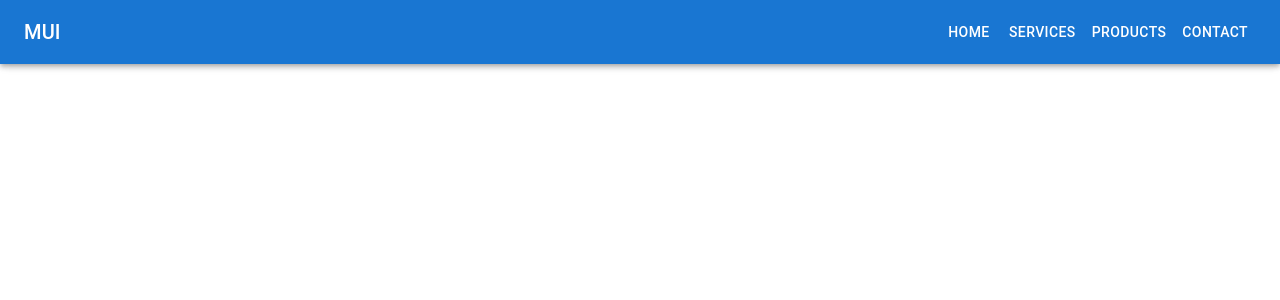
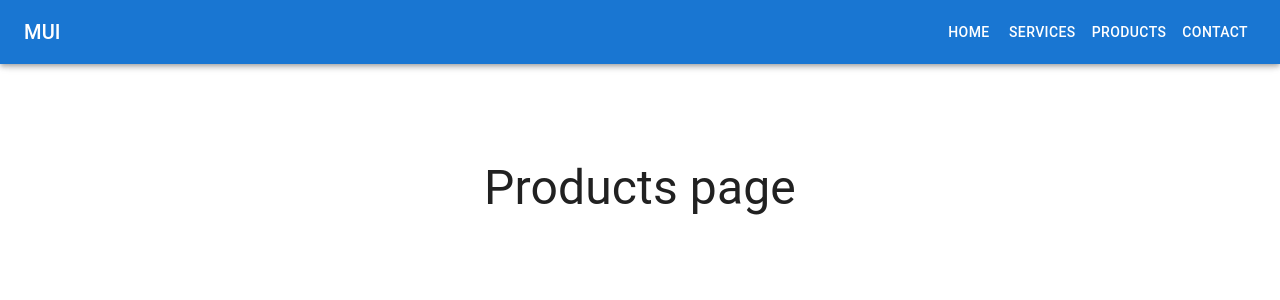
Before and after one commit to Hdror/reactTS-matrix, a React (Vite) app: page /products in a window 1280 px wide. Shown: the top 300 px of the page. Built offline with nearby package versions, Linux system fonts and the light colour scheme.

Commit message:
building pages

```diff
--- a/src/App.tsx
+++ b/src/App.tsx
@@ -3,6 +3,8 @@ import NavBar from './components/nav-bar'
 import { Routes, Route, Navigate } from 'react-router-dom'
 import HomePage from './pages/home-page'
 import Contact from './pages/contact'
+import Services from './pages/services'
+import Products from './pages/products'
 
 function App() {
   return (
@@ -10,6 +12,8 @@ function App() {
       <NavBar />
       <Routes>
         <Route path="/contact" element={<Contact/>} />
+        <Route path="/services" element={<Services/>} />
+        <Route path="/products" element={<Products/>} />
         <Route path='/home' element={<Navigate to={'/'} replace />} />
         <Route path="/" element={<HomePage />} />
       </Routes>
--- a/src/components/contact-form.tsx
+++ b/src/components/contact-form.tsx
@@ -1,9 +1,10 @@
-import { useForm } from "react-hook-form";
-import { InputLabel,TextField } from '@mui/material';
+import { SubmitHandler, useForm } from "react-hook-form";
+import { InputLabel, TextField } from '@mui/material';
 
-type FormInputs = {
+interface FormInputs  {
     emailAddress: string
 }
+
 
 export default function ContactForm() {
 
@@ -14,9 +15,11 @@ export default function ContactForm() {
         mode: 'onTouched'
     })
 
+    const onSubmit: SubmitHandler<FormInputs> = data => console.log(data, touchedFields);
+
     return (
-        <form>
-<InputLabel>lklklk</InputLabel>
+        <form onSubmit={handleSubmit(onSubmit)}>
+            <InputLabel >lklklk</InputLabel>
             <TextField
                 {...register
                     ("emailAddress",
@@ -37,6 +40,7 @@ export default function ContactForm() {
                 label='email address'
                 variant="outlined"
             />
+            <button type="submit">Send</button>
         </form>
 
     )
--- a/src/pages/contact.tsx
+++ b/src/pages/contact.tsx
@@ -1,4 +1,4 @@
-import { Box, Typography } from "@mui/material";
+import { Box } from "@mui/material";
 
 export default function Contact() {
     return (
--- a/src/pages/products.tsx
+++ b/src/pages/products.tsx
@@ -0,0 +1,9 @@
+import { Box } from "@mui/material";
+
+export default function Products() {
+    return (
+        <Box>
+            <h1 className="page-headline">Products page</h1>
+        </Box>
+    )
+}
--- a/src/pages/services.tsx
+++ b/src/pages/services.tsx
@@ -0,0 +1,9 @@
+import { Box } from "@mui/material";
+
+export default function Services() {
+    return (
+        <Box>
+            <h1 className="page-headline">Services page</h1>
+        </Box>
+    )
+}
```
